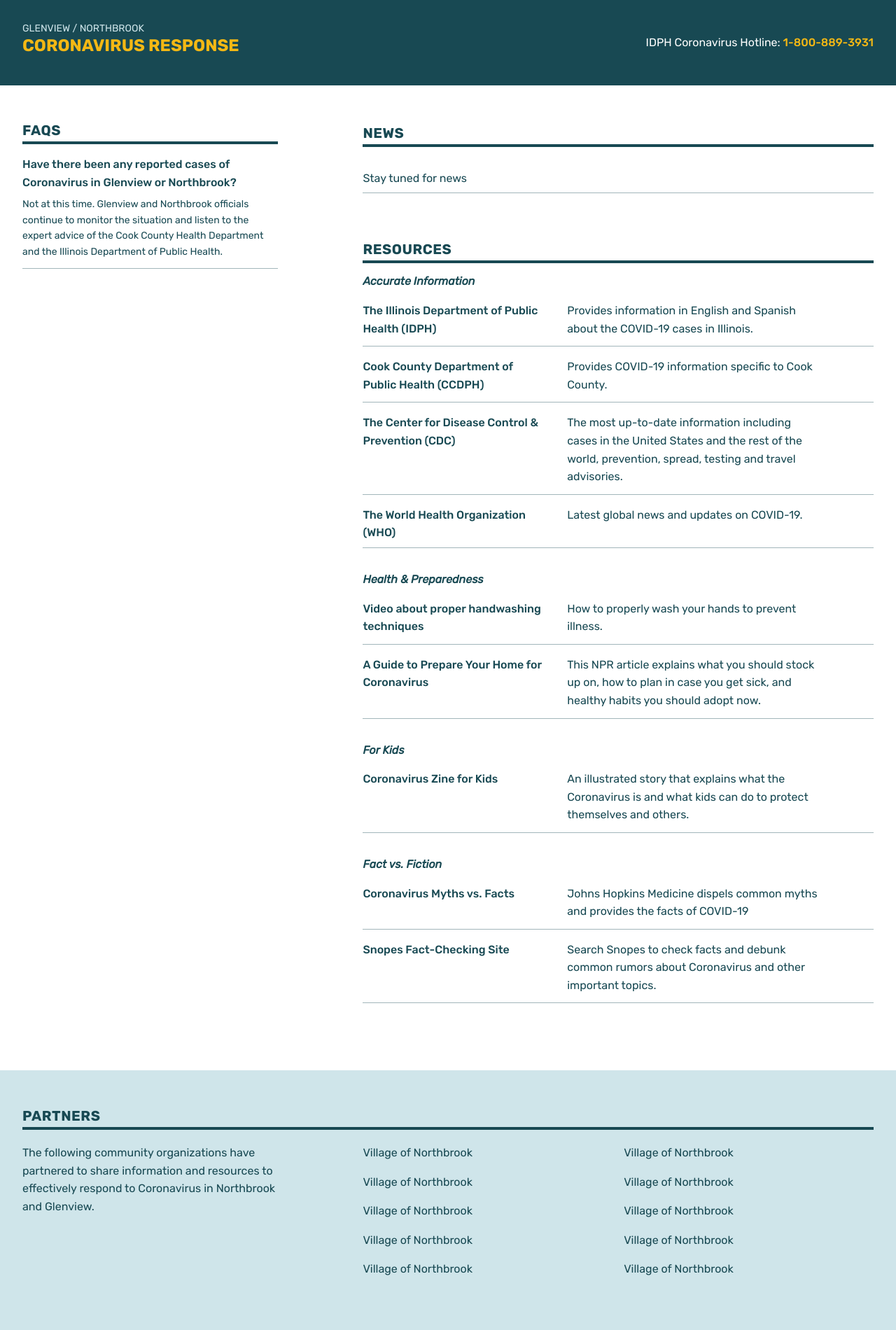
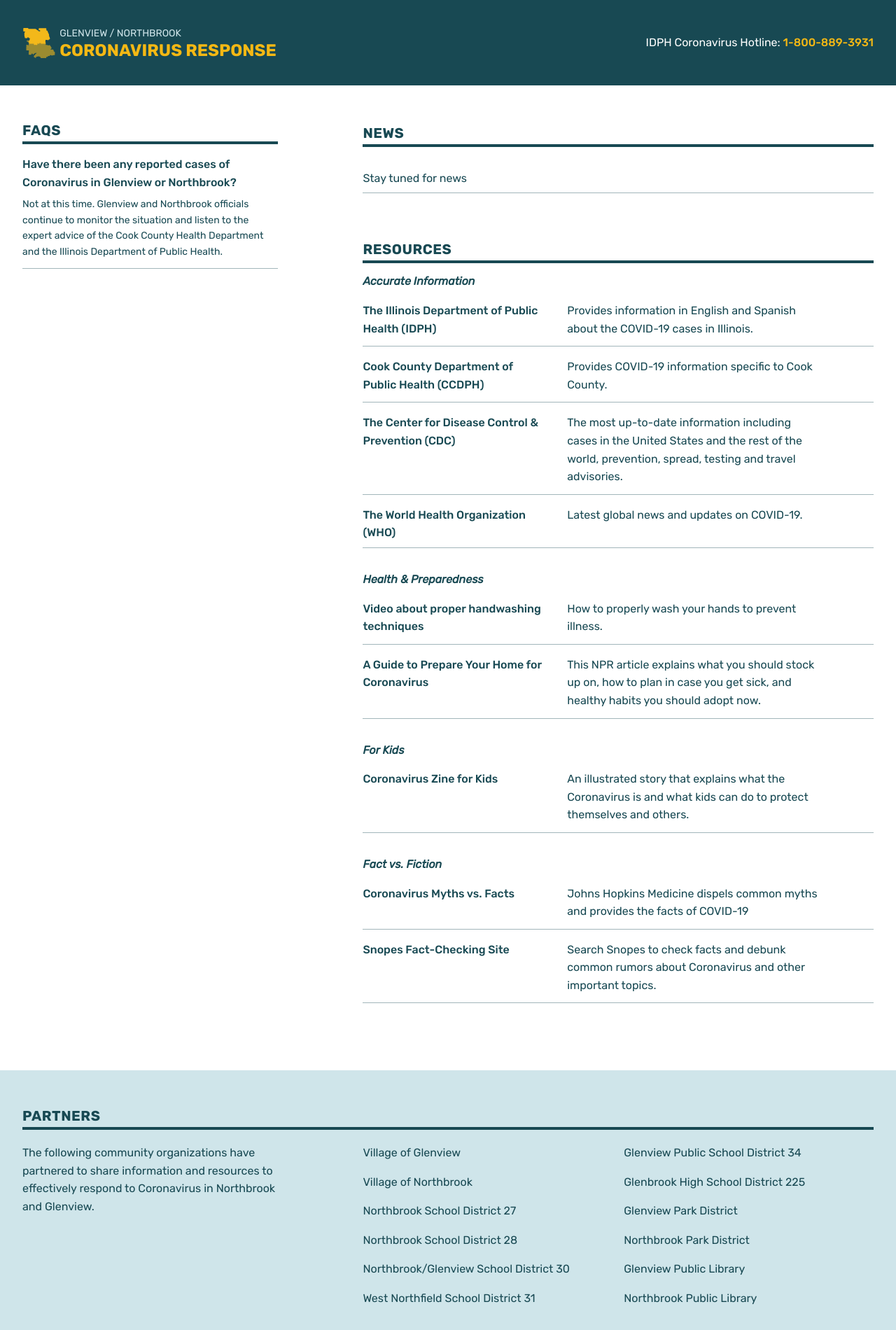
Before and after one commit to northbrooklibrary/coronavirus, a plain HTML site: page index.html in a window 1280 px wide. Shown: the top 1900 px of the page at 70% size. Drawn offline with Linux system fonts and the light colour scheme.

Commit message:
added logo, updated partners

```diff
--- a/assets/css/styles.css
+++ b/assets/css/styles.css
@@ -86,6 +86,18 @@ strong{
   text-transform: uppercase;
   font-weight: 700;
   line-height: 1.3;
+}
+
+.brand img{
+  position: relative;
+  top: .35rem;
+  display: inline-block;
+  width: auto;
+  height: 3rem;
+}
+
+.brand .brand-text{
+  display: inline-block;
 }
 
 .brand small{
--- a/index.html
+++ b/index.html
@@ -11,7 +11,12 @@
 <body>
   <header class="site-header" role="banner">
     <div class="container">
-      <a href="#" class="brand"><small>Glenview / Northbrook </small> Coronavirus Response</a>
+      <a href="#" class="brand">
+        <img src="./assets/gvnb-logo.svg">
+        <span class="brand-text">
+          <small>Glenview / Northbrook </small> Coronavirus Response
+        </span>
+      </a>
       <!--<nav class="site-nav" role="navigation">
         <ul class="nav">
           <li><a href="/news/">News</a></li>
@@ -121,16 +126,20 @@
         <div class="partners-content">
           <p>The following community organizations have partnered to share information and resources to effectively respond to Coronavirus in Northbrook and Glenview.</p>
           <ul class="partners">
-            <li><a href="#">Village of Northbrook</a></li>
-            <li><a href="#">Village of Northbrook</a></li>
-            <li><a href="#">Village of Northbrook</a></li>
-            <li><a href="#">Village of Northbrook</a></li>
-            <li><a href="#">Village of Northbrook</a></li>
-            <li><a href="#">Village of Northbrook</a></li>
-            <li><a href="#">Village of Northbrook</a></li>
-            <li><a href="#">Village of Northbrook</a></li>
-            <li><a href="#">Village of Northbrook</a></li>
-            <li><a href="#">Village of Northbrook</a></li>
+            <li><a href="https://www.glenview.il.us">Village of Glenview</a></li>
+            <li><a href="https://www.northbrook.il.us">Village of Northbrook</a></li>
+            <li><a href="https://www.nb27.org">Northbrook School District 27</a></li>
+            <li><a href="https://www.northbrook28.net">Northbrook School District 28</a></li>
+            <li><a href="http://www.district30.org">Northbrook/Glenview School District 30</a></li>
+            <li><a href="https://www.district31.net">West Northfield School District 31</a></li>
+
+
+            <li><a href="https://www.glenview34.org">Glenview Public School District 34</a></li>
+            <li><a href="https://www.glenbrook225.org">Glenbrook High School District 225</a></li>
+            <li><a href="https://www.glenviewparks.org/">Glenview Park District</a></li>
+            <li><a href="https://www.nbparks.org">Northbrook Park District</a></li>
+            <li><a href="https://www.glenviewpl.org/">Glenview Public Library</a></li>
+            <li><a href="https://www.northbrook.info/">Northbrook Public Library</a></li>
           </ul>
         </div>
       </div>
@@ -138,7 +147,7 @@
     <section class="contact-section">
       <div class="container">
         <h3>Questions or concerns?</h3>
-        <p>Call the Illinois Department of Public Health Coronavirus hotline at <strong>1-800-889-3931</strong> or email <a href="mailto:DPH.SICK@ILLINOIS.GOV">DPH.SICK@ILLINOIS.GOV</p>
+        <p>Call the Illinois Department of Public Health Coronavirus hotline at <strong>1-800-889-3931</strong> or email <a href="mailto:DPH.SICK@ILLINOIS.GOV">DPH.SICK@ILLINOIS.GOV</a></p>
       </div>
     </section>
   </footer>
```
Also changed, not shown: assets/gvnb-logo.svg (added), 1 other file.
